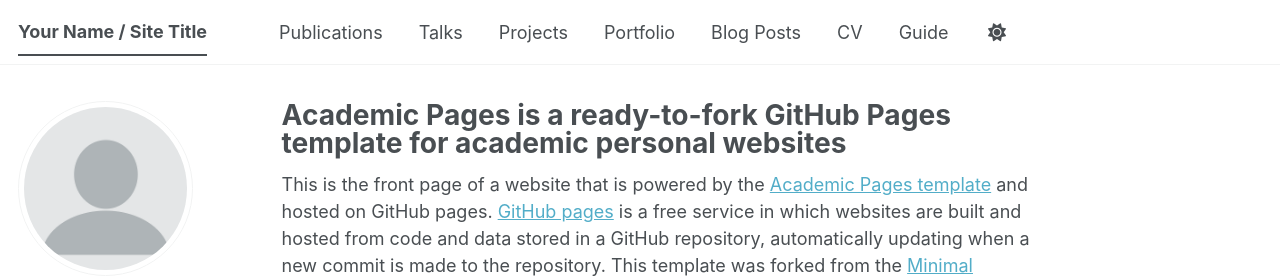
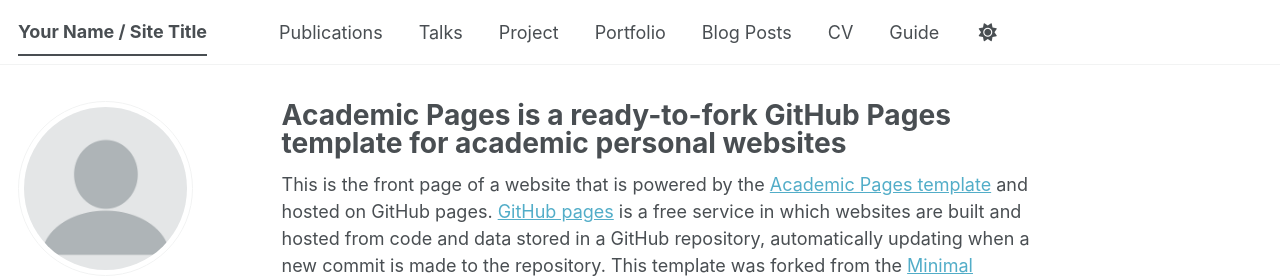
Before and after one commit to TongXuneng/TongXuneng.github.io, a Jekyll site: the page built from _pages/about.md, in a window 1280 px wide. Shown: the top 278 px of the page. Built offline with Jekyll 4.4.1, drawn with Linux system fonts in a browser that asks for light colours; some web fonts are replaced; a script bundle is joined from its source files by our own code; library files that are not in the unit come from our copies.

Commit message:
Update navigation.yml

```diff
--- a/_data/navigation.yml
+++ b/_data/navigation.yml
@@ -14,8 +14,8 @@ main:
   - title: "Talks"
     url: /talks/
 
-  - title: "Projects"
-    url: /projects/
+  - title: "Project"
+    url: /project/
 
   - title: "Portfolio"
     url: /portfolio/
```
